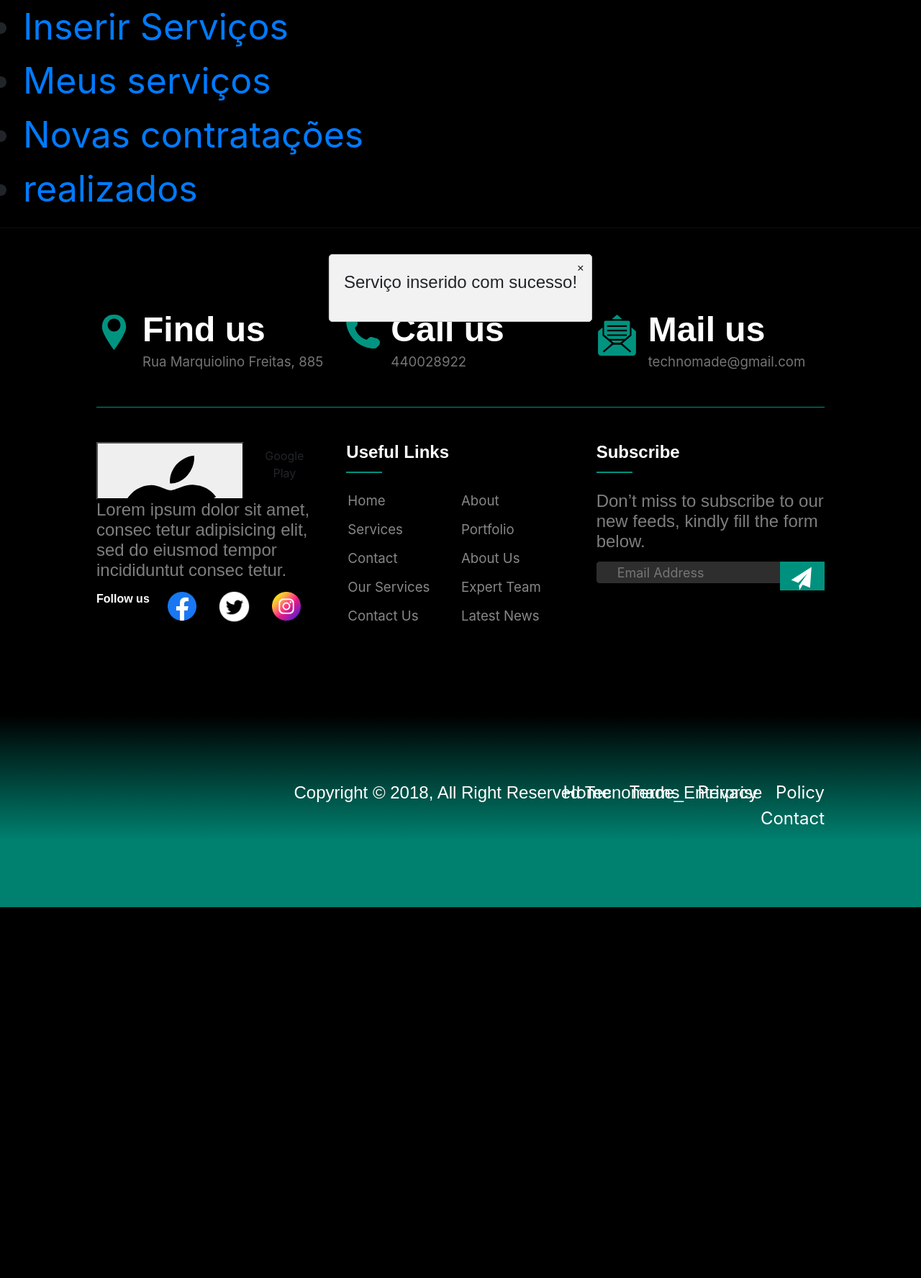
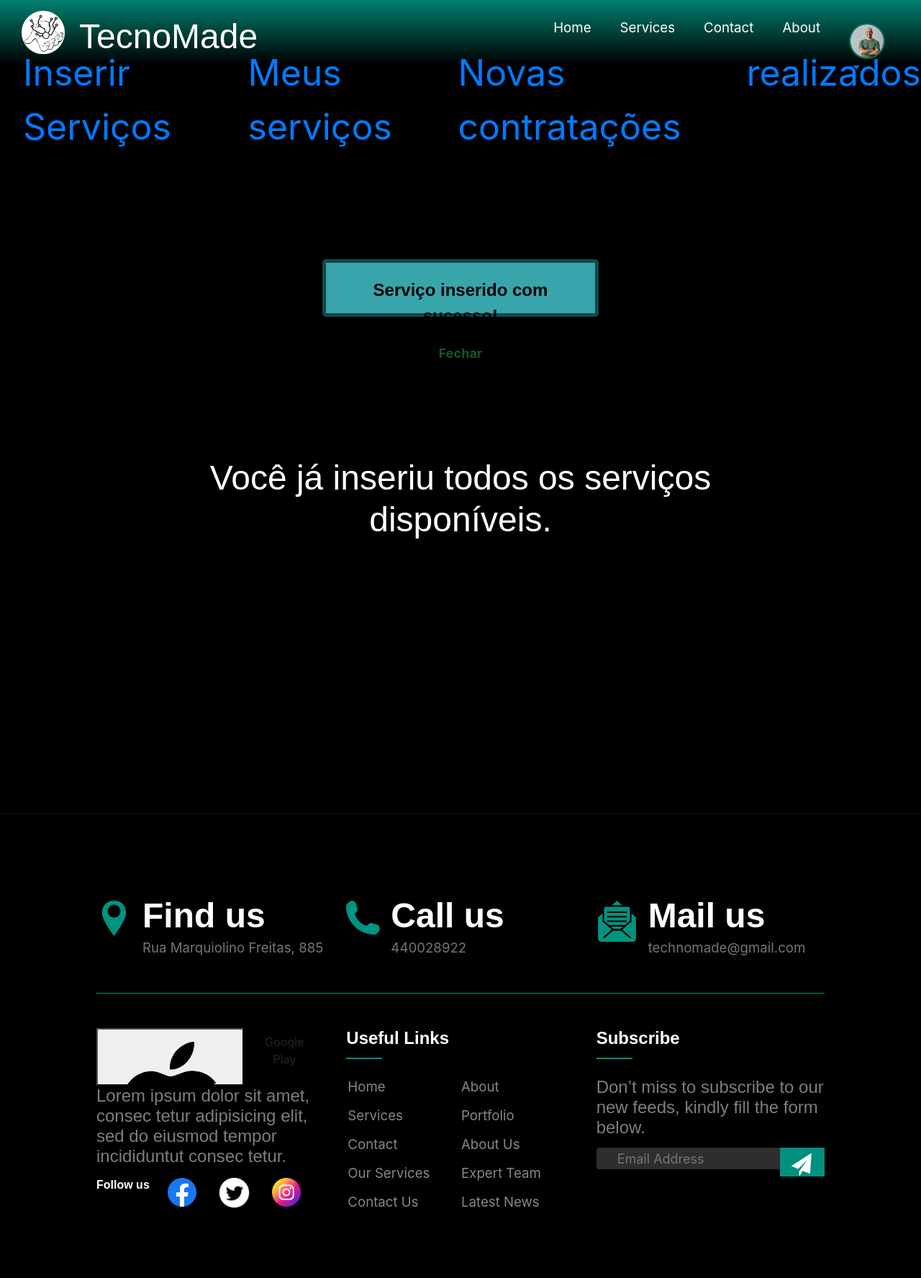
Before and after one commit to 5h3n0/tecnomade, a PHP site: page /tecnomade/paginaDeServicosParaPrestador.php in a window 1280 px wide; the page is wider, and only the part inside the window is pictured. Shown: the top 1775 px of that part at 72% size. Before the commit the page ends 1260 px from the top of that part, so only its background shows below. Run offline with PHP 8.4, Linux system fonts and the light colour scheme; a user stored in the database is signed in; data comes from the database, SQL or seed files in the repository; both versions use the stored data as it was after the commit.

Commit message:
alteração na página de inserção de serviço

```diff
--- a/connect.php
+++ b/connect.php
@@ -1,7 +1,7 @@
 <?php
 $serverName = "localhost";
 $userName = "root";
-$serverPass = "usbw";
+$serverPass = "";
 $dbName = "tecnomadedb";
 
 $conn = new mysqli($serverName, $userName, $serverPass, $dbName);
--- a/paginaDeServicosParaPrestador.php
+++ b/paginaDeServicosParaPrestador.php
@@ -1,64 +1,14 @@
-<!DOCTYPE html>
-<html lang="pt-br">
+<?php
+error_reporting(E_ALL);
+ini_set('display_errors', 1);
 
-<head>
-    <meta charset="UTF-8">
-    <meta name="viewport" content="width=device-width, initial-scale=1.0">
-    <title>Inserir Serviços</title>
-    <link href="https://cdn.jsdelivr.net/npm/bootstrap@5.3.2/dist/css/bootstrap.min.css" rel="stylesheet"
-        integrity="sha384-T3c6CoIi6uLrA9TneNEoa7RxnatzjcDSCmG1MXxSR1GAsXEV/Dwwykc2MPK8M2HN" crossorigin="anonymous" />
-    <link rel="stylesheet" href="https://stackpath.bootstrapcdn.com/bootstrap/4.3.1/css/bootstrap.min.css">
-    <link href="https://fonts.googleapis.com/css?family=Roboto" rel="stylesheet">
-    <link rel="stylesheet"
-        href="https://fonts.googleapis.com/css2?family=Material+Symbols+Outlined:opsz,wght,FILL,GRAD@20..48,100..700,0..1,-50..200" />
-    <link rel="stylesheet" href="https://cdnjs.cloudflare.com/ajax/libs/font-awesome/5.15.1/css/all.min.css">
-    <link rel="stylesheet" href="./css/servicesInsert.css">
-    <style>
-        .customAlert {
-    position: fixed;
-    top: 50%;
-    left: 50%;
-    transform: translate(-50%, -50%);
-    background-color: #f2f2f2;
-    padding: 20px;
-    border: 1px solid #ccc;
-    border-radius: 5px;
-    z-index: 1000;
-}
-
-.closeBtn {
-    position: absolute;
-    top: 5px;
-    right: 10px;
-    cursor: pointer;
-}
-.jailson li{
-    font-size:50px;
-}
-    </style>
-</head>
-
-
-<body>
-<div id="customAlert" class="customAlert">
-    <span class="closeBtn" onclick="closeAlert()">&times;</span>
-    <p>Serviço inserido com sucesso!</p>
-</div>
-<?php
-    if(!isset($_SESSION))
-    {
+if (!isset($_SESSION)) {
     session_start();
 }
 include_once "connect.php";
 
 $id_Pf = $_SESSION['id_Pf'];
-    if(isset($_SESSION['servicoInserido']) && $_SESSION['servicoInserido']) {
-        echo '<div class="customAlert">';
-        echo '<span class="closeBtn" onclick="closeAlert()">&times;</span>';
-        echo '<p>Serviço inserido com sucesso!</p>';
-        echo '</div>';
-        $_SESSION['servicoInserido'] = false;
-    }
+
 // Consulta para obter as categorias disponíveis para o profissional
 $query = "SELECT categorias.id_Cat, categorias.nome
             FROM categorias
@@ -79,12 +29,101 @@ while ($row_services = mysqli_fetch_assoc($result_services)) {
 // Verificar se todas as categorias já foram preenchidas
 $all_categories_filled = mysqli_num_rows($result) == count($services_categories);
 ?>
+<!DOCTYPE html>
+<html lang="pt-br">
 
-<ul class="jailson">
+<head>
+    <meta charset="UTF-8">
+    <meta name="viewport" content="width=device-width, initial-scale=1.0">
+    <title>Inserir Serviços</title>
+    <link href="https://cdn.jsdelivr.net/npm/bootstrap@5.3.2/dist/css/bootstrap.min.css" rel="stylesheet"
+        integrity="sha384-T3c6CoIi6uLrA9TneNEoa7RxnatzjcDSCmG1MXxSR1GAsXEV/Dwwykc2MPK8M2HN" crossorigin="anonymous" />
+    <link rel="stylesheet" href="https://stackpath.bootstrapcdn.com/bootstrap/4.3.1/css/bootstrap.min.css">
+    <link href="https://fonts.googleapis.com/css?family=Roboto" rel="stylesheet">
+    <link rel="stylesheet"
+        href="https://fonts.googleapis.com/css2?family=Material+Symbols+Outlined:opsz,wght,FILL,GRAD@20..48,100..700,0..1,-50..200" />
+    <link rel="stylesheet" href="https://cdnjs.cloudflare.com/ajax/libs/font-awesome/5.15.1/css/all.min.css">
+    <link rel="stylesheet" href="./css/servicesInsert.css">
+    <style>
+        .content {
+            height: 100%;
+            width: 100%;
+        }
+
+        .navServices {
+            margin-top: 5%;
+            font-size: 32px;
+            display: flex;
+            justify-content: space-around;
+        }
+
+        .navServices li {
+            font-size: 50px;
+            list-style: none;
+        }
+
+        .opa {
+            background-color: #38a4ac;
+            color: black;
+            padding: 20px;
+            border: 5px solid rgb(19, 74, 71);
+            border-radius: 5px;
+            font-size: 22px;
+            font-weight: bold;
+            position: absolute;
+            top: 50%;
+            left: 50%;
+            transform: translate(-50%, -50%);
+            width: 30%;
+            height: 10%;
+            text-align: center;
+            display
+        }
+
+        .closeButton {
+            background-color: transparent;
+            border: none;
+            cursor: pointer;
+            font-size: 18px;
+            color: #155724;
+            font-weight: bold;
+        }
+
+        .closeButton:hover {
+            scale: 1.2;
+            text-decoration: underline;
+            transition: 0.3s;
+        }
+
+        .semServicos {
+            height: 900px !important;
+            width: 100vh;
+            align-items: center;
+
+            margin: auto;
+        }
+        .semServicos h1 {
+           position: relative;
+           top: 45%;
+           left: 50%;
+           transform: translate(-50%, 0);
+        }
+    </style>
+</head>
+
+
+<body>
+
+    <?php
+    include_once ("navPf.php");
+    ?>
+
+    <ul class="navServices">
         <li><a href="#" onclick="loadPage('servicesInsert.php')">Inserir Serviços</a></li>
         <li><a href="#" onclick="loadPage('servicosInseridos.php')">Meus serviços</a></li>
         <li><a href="#" onclick="loadPage('contato.php')">Novas contratações</a></li>
         <li><a href="#" onclick="loadPage('contato.php')">realizados</a></li>
+
     </ul>
 
 
@@ -92,20 +131,35 @@ while ($row_services = mysqli_fetch_assoc($result_services)) {
     <div id="content">
 
     </div>
+    <?php
+    if (isset($_SESSION['servicoInserido']) && $_SESSION['servicoInserido']) {
+        echo '<div class="opa">';
+        echo '  <p>Serviço inserido com sucesso!</p>';
+        echo '  <button class="closeButton" onclick="closeAlert()">Fechar</button>';
+        echo '</div>';
+
+        $_SESSION['servicoInserido'] = false;
+    }
+    ?>
     <script>
+        window.onload = function () {
+            loadPage('servicesInsert.php');
+        };
         function loadPage(page) {
             var xhttp = new XMLHttpRequest();
-            xhttp.onreadystatechange = function() {
+            xhttp.onreadystatechange = function () {
                 if (this.readyState == 4 && this.status == 200) {
                     document.getElementById("content").innerHTML = this.responseText;
                 }
             };
             xhttp.open("GET", page, true);
             xhttp.send();
+
         }
         // ---------------------------------------------------------------------------
+
         function closeAlert() {
-    document.querySelector('.customAlert').style.display = 'none';
+            document.querySelector('.opa').style.display = 'none';
         }
 
     </script>
--- a/prof.php
+++ b/prof.php
@@ -97,7 +97,6 @@ while ($row = $result->fetch_assoc()) {
         <p id="profDescription"></p>
         <?php
         echo "<form action='viewPerfilPfForUsr.php' method='post'>";
-        $_SESSION['id_Pf'] = $professional['id_Pf'];
         echo "<input type='button' name='verPerfil' value='Ver Perfil' onclick='redirectToNewPage()'>";
         echo "</form>";
         ?>
--- a/servicesInsert.php
+++ b/servicesInsert.php
@@ -31,6 +31,7 @@
 
 
 
+
     // Consulta para obter as categorias disponíveis para o profissional
     $query = "SELECT categorias.id_Cat, categorias.nome
             FROM categorias
@@ -52,10 +53,12 @@
     $all_categories_filled = mysqli_num_rows($result) == count($services_categories);
     ?>
 
-    <section class="container py-5">
-        <?php if ($all_categories_filled) { ?>
-            <h1 class="top">Você já inseriu todos os serviços disponíveis.</h1>
-        <?php } else { ?>
+<?php if ($all_categories_filled) { ?>
+    <div class="semServicos">
+        <h1 class="top">Você já inseriu todos os serviços disponíveis.</h1>
+    </div>
+    <?php } else { ?>
+        <section class="container py-5">
             <h1 class="top">Inserir Serviços</h1>
 
             <form class="cadService" action="servicesInsertBd.php" method="POST">
```
Also changed, not shown: dados para cadastro.txt (+67 -9 lines), deleteService.php (added, +31 -0 lines), servicosInseridos.php (+7 -1 lines), tecnomadedb.sql (+211 -22 lines), upload/b9918e8475397c1ceb84a274e555e6e6.jpg (added), upload/d8eada203e133093d9c60f61c8346fc5.jpg (added), upload/de5ede32dffbaed102875d52b22010fb.jpg (added), upload/e29f5af8acbb2bcad186505fda3b7826.jpg (added), upload/e72633b9a8a6d240ac6d4e35a776a3ce.jpg (added). Lines whose indentation alone changed are shown as unchanged.
